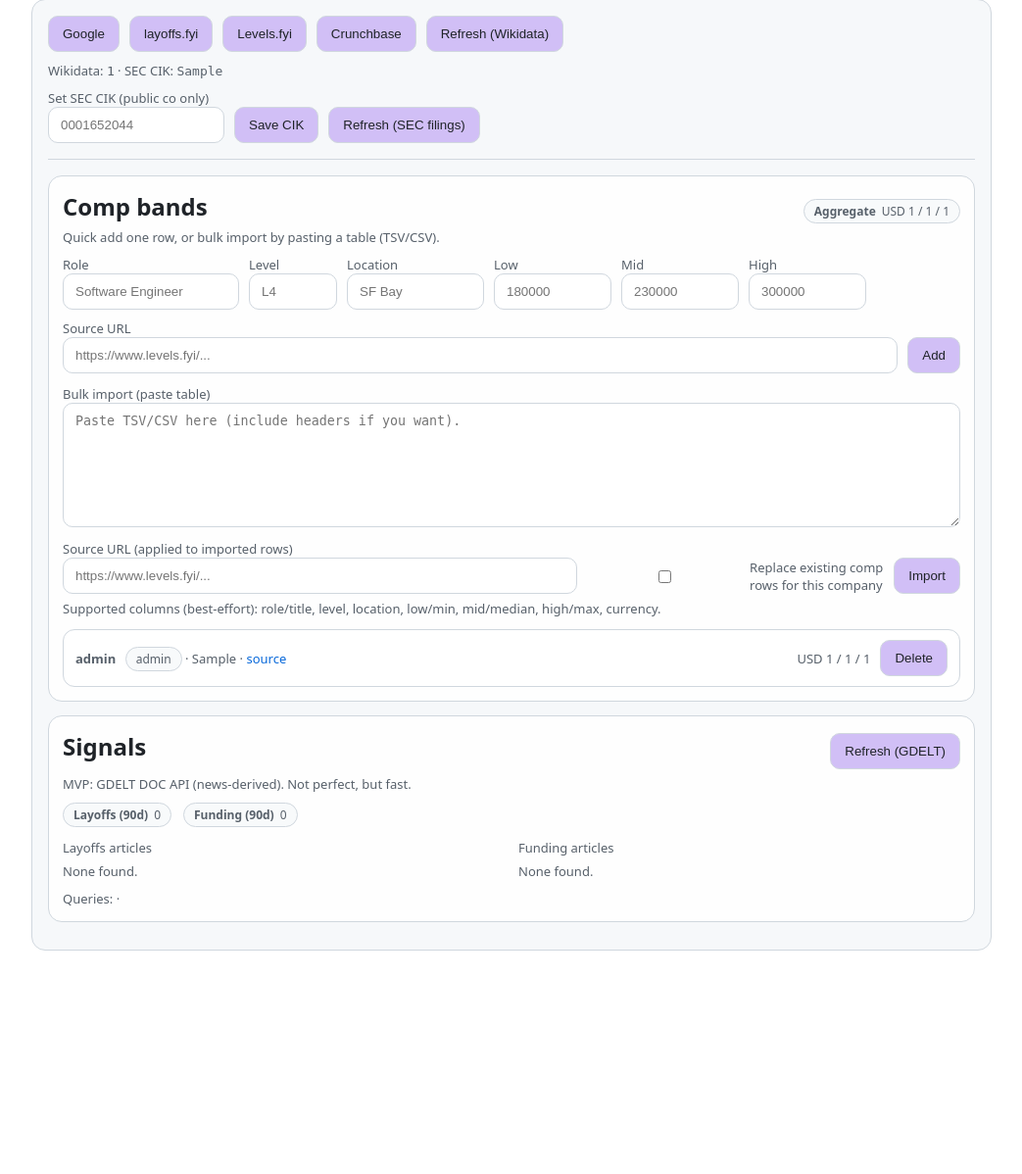
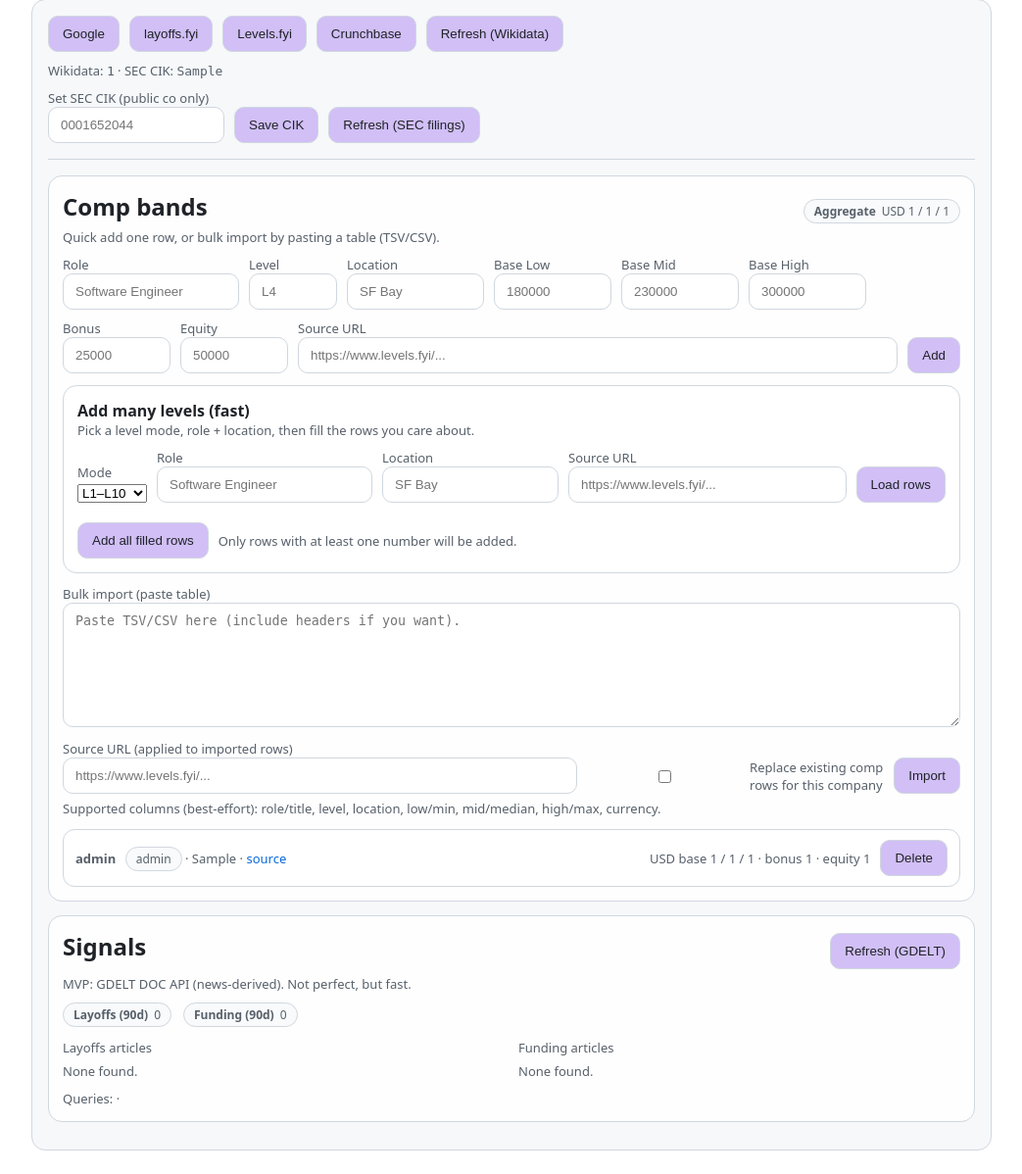
Before and after one commit to NerdHerderDani/sourceress, a FastAPI app: page /companies/1 in a window 1280 px wide. Shown: the part 182-1380 px from the top of the page at 98% size, without its empty margins (118-1161 px from the left). Before the commit the page ends 1152 px from the top, so only its background shows below. Run offline with FastAPI, Linux system fonts and the light colour scheme; tables that the repository leaves empty hold one stand-in row (values such as "Sample post").

Commit message:
Comp: add bonus+equity fields + level-mode bulk add (L/IC) UI

```diff
--- a/backend/app/comp_bands.py
+++ b/backend/app/comp_bands.py
@@ -22,5 +22,9 @@ class CompanyCompBand(SQLModel, table=True):
     mid: int = 0
     high: int = 0
 
+    # Optional components (annualized, best-effort)
+    bonus: int = 0
+    equity: int = 0
+
     source_url: str = Field(default='')
     notes: str = Field(default='')
--- a/backend/app/main.py
+++ b/backend/app/main.py
@@ -341,6 +341,8 @@ def company_detail(request: Request, company_id: int):
                 'low': r.low,
                 'mid': r.mid,
                 'high': r.high,
+                'bonus': getattr(r, 'bonus', 0) or 0,
+                'equity': getattr(r, 'equity', 0) or 0,
                 'source_url': r.source_url,
                 'notes': r.notes,
             })
@@ -424,7 +426,7 @@ def company_set_comp(company_id: int, role: str = Form(''), low: str = Form(''),
 
 
 @app.post('/companies/{company_id:int}/comp/add')
-def company_comp_add(company_id: int, role: str = Form(''), level: str = Form(''), location: str = Form(''), currency: str = Form('USD'), low: str = Form(''), mid: str = Form(''), high: str = Form(''), source_url: str = Form(''), notes: str = Form('')):
+def company_comp_add(company_id: int, role: str = Form(''), level: str = Form(''), location: str = Form(''), currency: str = Form('USD'), low: str = Form(''), mid: str = Form(''), high: str = Form(''), bonus: str = Form(''), equity: str = Form(''), source_url: str = Form(''), notes: str = Form('')):
     rl = (role or '').strip()
     if not rl:
         return RedirectResponse(url=f'/companies/{company_id}', status_code=303)
@@ -451,6 +453,8 @@ def company_comp_add(company_id: int, role: str = Form(''), level: str = Form(''
             low=_to_int(low),
             mid=_to_int(mid),
             high=_to_int(high),
+            bonus=_to_int(bonus),
+            equity=_to_int(equity),
             source_url=(source_url or '').strip(),
             notes=(notes or '').strip(),
         )
@@ -469,6 +473,78 @@ def company_comp_delete(company_id: int, row_id: int):
             s.commit()
 
     return RedirectResponse(url=f'/companies/{company_id}', status_code=303)
+
+
+@app.post('/companies/{company_id:int}/comp/bulk-add')
+def company_comp_bulk_add(
+    company_id: int,
+    role: str = Form(''),
+    location: str = Form(''),
+    source_url: str = Form(''),
+    mode: str = Form('L'),
+    level: list[str] = Form([]),
+    low: list[str] = Form([]),
+    mid: list[str] = Form([]),
+    high: list[str] = Form([]),
+    bonus: list[str] = Form([]),
+    equity: list[str] = Form([]),
+):
+    rl = (role or '').strip()
+    if not rl:
+        return RedirectResponse(url=f'/companies/{company_id}?msg=Missing+role', status_code=303)
+
+    loc = (location or '').strip()
+    src = (source_url or '').strip()
+
+    def _to_int(x: str) -> int:
+        x = (x or '').strip().replace(',', '').replace('$', '')
+        if not x:
+            return 0
+        try:
+            return int(float(x))
+        except Exception:
+            return 0
+
+    n = min(len(level), len(low), len(mid), len(high), len(bonus), len(equity))
+    if n <= 0:
+        return RedirectResponse(url=f'/companies/{company_id}', status_code=303)
+
+    added = 0
+    with get_session() as s:
+        c = s.get(Company, company_id)
+        if not c:
+            return HTMLResponse('company not found', status_code=404)
+
+        for i in range(n):
+            lv = (level[i] or '').strip()
+            lo = _to_int(low[i])
+            mi = _to_int(mid[i])
+            hi = _to_int(high[i])
+            bo = _to_int(bonus[i])
+            eq = _to_int(equity[i])
+
+            # Only add if at least something filled
+            if not (lo or mi or hi or bo or eq):
+                continue
+
+            s.add(CompanyCompBand(
+                company_id=company_id,
+                role=rl,
+                level=lv,
+                location=loc,
+                currency='USD',
+                low=lo,
+                mid=mi,
+                high=hi,
+                bonus=bo,
+                equity=eq,
+                source_url=src,
+            ))
+            added += 1
+
+        s.commit()
+
+    return RedirectResponse(url=f'/companies/{company_id}?msg=Added+{added}+rows', status_code=303)
 
 
 @app.post('/companies/{company_id:int}/comp/import')
@@ -506,6 +582,8 @@ def company_comp_import(company_id: int, raw_table: str = Form(''), source_url:
     idx_low = col_idx('low', 'min')
     idx_mid = col_idx('mid', 'median', 'p50')
     idx_high = col_idx('high', 'max')
+    idx_bonus = col_idx('bonus')
+    idx_equity = col_idx('equity', 'stock')
 
     def _g(r, i):
         if i < 0:
@@ -553,6 +631,8 @@ def company_comp_import(company_id: int, raw_table: str = Form(''), source_url:
             lowv = _to_int(_g(r, idx_low))
             midv = _to_int(_g(r, idx_mid))
             highv = _to_int(_g(r, idx_high))
+            bonusv = _to_int(_g(r, idx_bonus))
+            equityv = _to_int(_g(r, idx_equity))
 
             # If no header and looks like: role, level, location, low, mid, high
             if not has_header and len(r) >= 6:
@@ -562,6 +642,8 @@ def company_comp_import(company_id: int, raw_table: str = Form(''), source_url:
                 lowv = _to_int(r[3])
                 midv = _to_int(r[4])
                 highv = _to_int(r[5])
+                bonusv = _to_int(r[6]) if len(r) >= 7 else bonusv
+                equityv = _to_int(r[7]) if len(r) >= 8 else equityv
 
             s.add(CompanyCompBand(
                 company_id=company_id,
@@ -572,6 +654,8 @@ def company_comp_import(company_id: int, raw_table: str = Form(''), source_url:
                 low=lowv,
                 mid=midv,
                 high=highv,
+                bonus=bonusv,
+                equity=equityv,
                 source_url=(source_url or '').strip(),
             ))
             imported += 1
--- a/backend/app/templates/company_detail.html
+++ b/backend/app/templates/company_detail.html
@@ -88,16 +88,24 @@
         <input name="location" placeholder="SF Bay" value="" style="width:140px;" />
       </div>
       <div>
-        <div class="hint">Low</div>
+        <div class="hint">Base Low</div>
         <input name="low" placeholder="180000" value="" style="width:120px;" />
       </div>
       <div>
-        <div class="hint">Mid</div>
+        <div class="hint">Base Mid</div>
         <input name="mid" placeholder="230000" value="" style="width:120px;" />
       </div>
       <div>
-        <div class="hint">High</div>
+        <div class="hint">Base High</div>
         <input name="high" placeholder="300000" value="" style="width:120px;" />
+      </div>
+      <div>
+        <div class="hint">Bonus</div>
+        <input name="bonus" placeholder="25000" value="" style="width:110px;" />
+      </div>
+      <div>
+        <div class="hint">Equity</div>
+        <input name="equity" placeholder="50000" value="" style="width:110px;" />
       </div>
       <div style="flex:1; min-width:220px;">
         <div class="hint">Source URL</div>
@@ -105,6 +113,112 @@
       </div>
       <button type="submit">Add</button>
     </form>
+
+    <div class="card" style="margin-top: 12px; display:block;">
+      <div style="display:flex; justify-content:space-between; gap: 12px; align-items:baseline;">
+        <div>
+          <div style="font-weight:800;">Add many levels (fast)</div>
+          <div class="hint">Pick a level mode, role + location, then fill the rows you care about.</div>
+        </div>
+      </div>
+
+      <div style="display:flex; gap:10px; flex-wrap:wrap; align-items:flex-end; margin-top: 10px;">
+        <div>
+          <div class="hint">Mode</div>
+          <select id="lvlMode">
+            <option value="L">L1–L10</option>
+            <option value="IC">IC3–IC8</option>
+          </select>
+        </div>
+        <div>
+          <div class="hint">Role</div>
+          <input id="bulkRole" placeholder="Software Engineer" style="width:220px;" />
+        </div>
+        <div>
+          <div class="hint">Location</div>
+          <input id="bulkLoc" placeholder="SF Bay" style="width:180px;" />
+        </div>
+        <div style="flex:1; min-width:240px;">
+          <div class="hint">Source URL</div>
+          <input id="bulkSrc" placeholder="https://www.levels.fyi/..." style="width:100%;" />
+        </div>
+        <button type="button" onclick="renderLevels()">Load rows</button>
+      </div>
+
+      <form method="post" action="/companies/{{ c.id }}/comp/bulk-add" style="margin-top: 10px;">
+        <input type="hidden" name="role" id="bulkRoleH" />
+        <input type="hidden" name="location" id="bulkLocH" />
+        <input type="hidden" name="source_url" id="bulkSrcH" />
+        <input type="hidden" name="mode" id="bulkModeH" />
+
+        <div id="levelRows" style="display:flex; flex-direction:column; gap:8px; margin-top: 10px;"></div>
+
+        <div style="display:flex; gap:10px; align-items:center; margin-top: 10px;">
+          <button type="submit" onclick="syncBulkHidden()">Add all filled rows</button>
+          <span class="hint">Only rows with at least one number will be added.</span>
+        </div>
+      </form>
+
+      <script>
+        function syncBulkHidden(){
+          document.getElementById('bulkRoleH').value = (document.getElementById('bulkRole').value || '').trim();
+          document.getElementById('bulkLocH').value = (document.getElementById('bulkLoc').value || '').trim();
+          document.getElementById('bulkSrcH').value = (document.getElementById('bulkSrc').value || '').trim();
+          document.getElementById('bulkModeH').value = (document.getElementById('lvlMode').value || 'L');
+        }
+
+        function mkRow(level){
+          const wrap = document.createElement('div');
+          wrap.className = 'info';
+          wrap.style.display = 'flex';
+          wrap.style.gap = '10px';
+          wrap.style.alignItems = 'flex-end';
+          wrap.style.flexWrap = 'wrap';
+
+          const h = document.createElement('input');
+          h.type = 'hidden';
+          h.name = 'level';
+          h.value = level;
+          wrap.appendChild(h);
+
+          const lab = document.createElement('div');
+          lab.style.minWidth = '60px';
+          lab.innerHTML = '<div class="hint">Level</div><div style="font-weight:800">'+ level +'</div>';
+          wrap.appendChild(lab);
+
+          function inp(name, ph){
+            const d = document.createElement('div');
+            d.innerHTML = '<div class="hint">'+name+'</div>';
+            const i = document.createElement('input');
+            i.name = name.toLowerCase();
+            i.placeholder = ph;
+            i.style.width = '120px';
+            d.appendChild(i);
+            wrap.appendChild(d);
+          }
+
+          inp('low','180000');
+          inp('mid','230000');
+          inp('high','300000');
+          inp('bonus','25000');
+          inp('equity','50000');
+          return wrap;
+        }
+
+        function renderLevels(){
+          const mode = (document.getElementById('lvlMode').value || 'L');
+          const rows = document.getElementById('levelRows');
+          rows.innerHTML = '';
+          const levels = [];
+          if(mode === 'IC'){
+            for(let i=3;i<=8;i++) levels.push('IC'+i);
+          } else {
+            for(let i=1;i<=10;i++) levels.push('L'+i);
+          }
+          levels.forEach(l => rows.appendChild(mkRow(l)));
+        }
+      </script>
+    </div>
 
     <form method="post" action="/companies/{{ c.id }}/comp/import" style="margin-top: 12px;">
       <div class="hint">Bulk import (paste table)</div>
@@ -134,7 +248,7 @@
               {% if r.source_url %}<span class="hint"> · <a class="extLink" href="#" onclick="openUrl('{{ r.source_url }}'); return false;">source</a></span>{% endif %}
             </div>
             <div style="display:flex; gap:10px; align-items:center;">
-              <div class="hint">{{ r.currency }} {{ r.low }} / {{ r.mid }} / {{ r.high }}</div>
+              <div class="hint">{{ r.currency }} base {{ r.low }} / {{ r.mid }} / {{ r.high }}{% if r.bonus %} · bonus {{ r.bonus }}{% endif %}{% if r.equity %} · equity {{ r.equity }}{% endif %}</div>
               <form method="post" action="/companies/{{ c.id }}/comp/{{ r.id }}/delete" style="margin:0;">
                 <button type="submit">Delete</button>
               </form>
```
Also changed, not shown: backend/alembic/versions/f1a9c0d2b3ef_comp_bonus_equity.py (added, +27 -0 lines).
